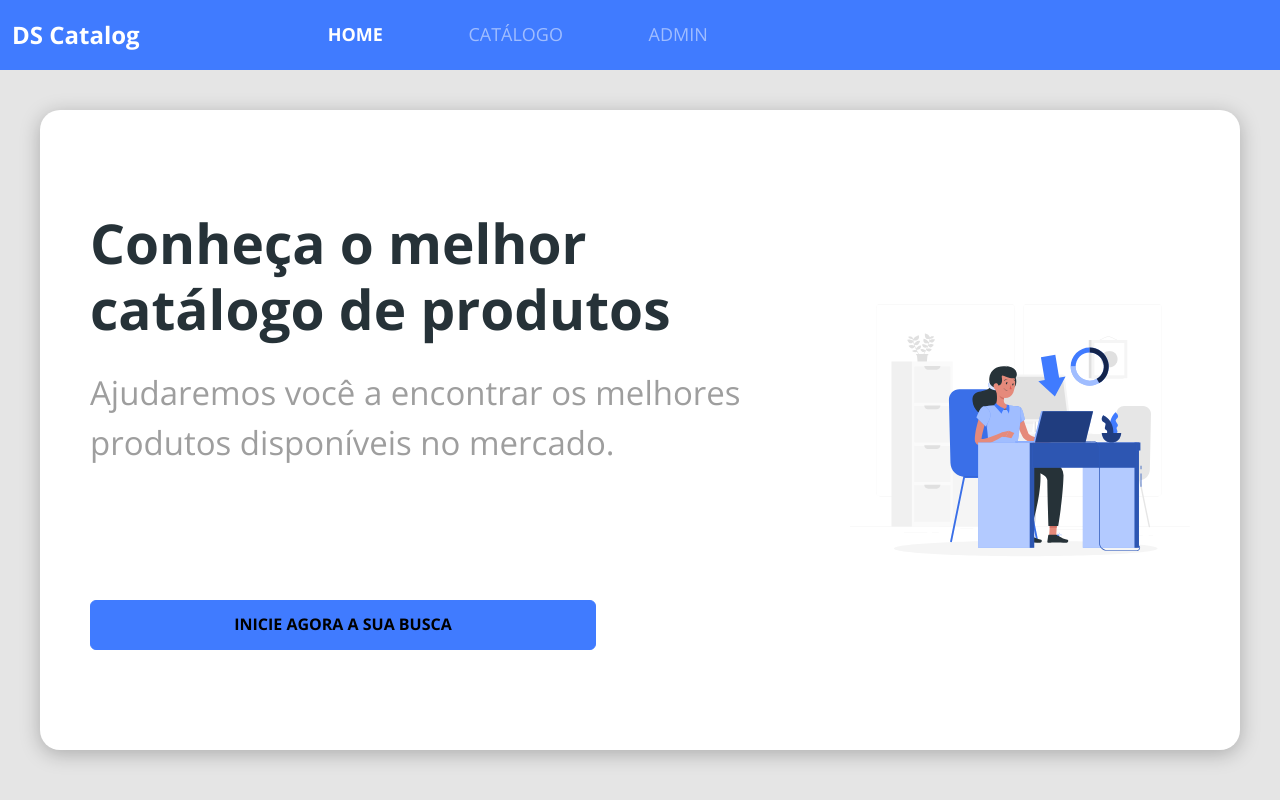
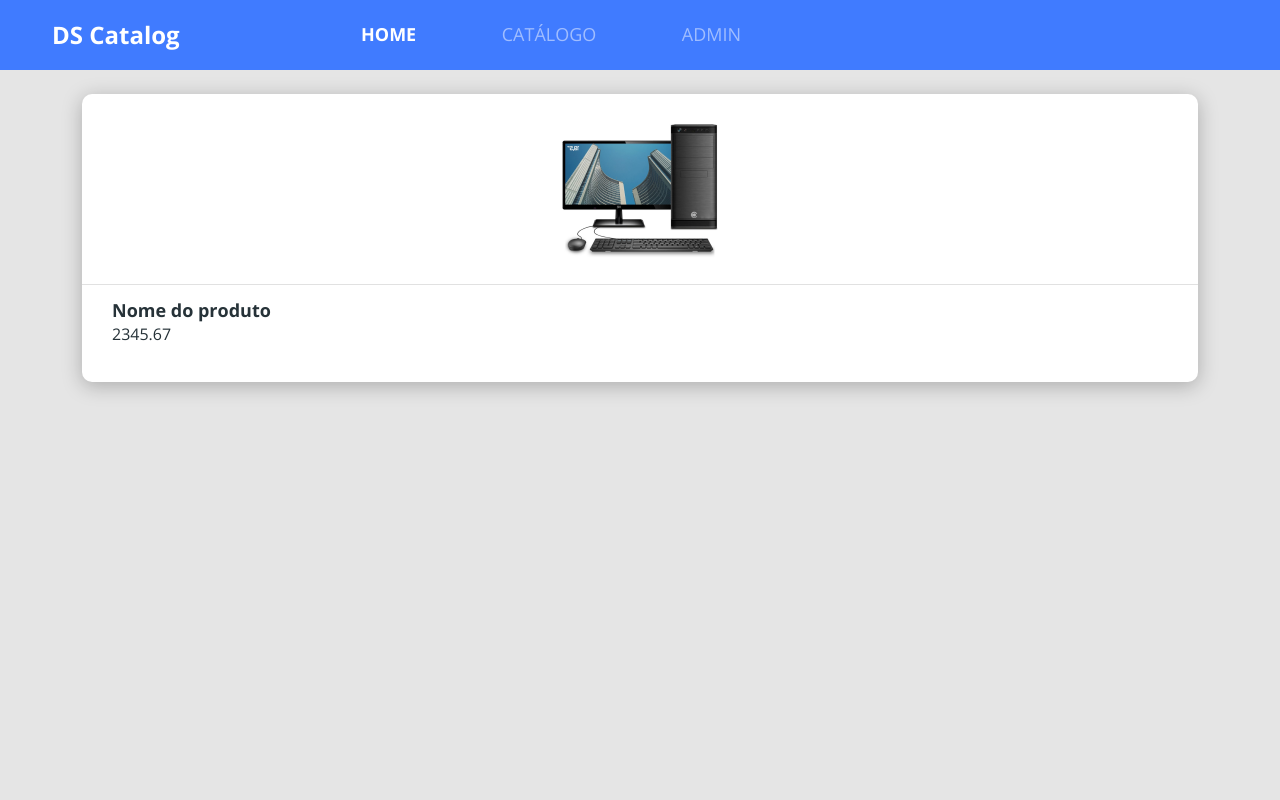
Before and after one commit to anadeso/bds-dscatalog, a React (Create React App) app in the folder frontweb/: page / in a window 1280 px wide. Built offline with nearby package versions, Linux system fonts and the light colour scheme; the HTML template or start-up script is replaced by a standard one.

Commit message:
Criando componente ProductCard

```diff
--- a/frontweb/src/App.css
+++ b/frontweb/src/App.css
@@ -1,15 +1,27 @@
 @import url('https://fonts.googleapis.com/css2?family=Open+Sans:wght@400;700&display=swap');
 
 * {
-    font-family: 'Open Sans', sans-serif;
+  font-family: 'Open Sans', sans-serif;
 }
 
-h1, h2, h3, h4, h5, h6 {
-    font-weight: 700;
-    margin-bottom: 0;
+h1,
+h2,
+h3,
+h4,
+h5,
+h6 {
+  font-weight: 700;
+  margin-bottom: 0;
 }
 
-a, a:hover {
-    text-decoration: none;
-    color: unset;
+a,
+a:hover {
+  text-decoration: none;
+  color: unset;
 }
+
+.base-card {
+  background-color: #fff;
+  box-shadow: 0px 4px 20px rgba(0, 0, 0, 0.25);
+  border-radius: 10px;
+}
--- a/frontweb/src/App.tsx
+++ b/frontweb/src/App.tsx
@@ -2,9 +2,12 @@
 import './assets/styles/custom.scss';
 import './App.css';
 
+
+import Catalog from 'pages/Catalog';
+
 const App = () => {
   return (
-    <Home />
+    <Catalog />
   )
 }
 
--- /dev/null
+++ b/frontweb/src/components/ProductCard/index.tsx
@@ -0,0 +1,21 @@
+import './styles.css';
+
+import ProductImg from 'assets/images/product.png';
+
+const ProductCard = () => {
+  return (
+    <>
+      <div className="base-card product-card">
+        <div className="card-top-container">
+          <img src={ProductImg} alt="Nome do produto" />
+        </div>
+        <div  className="card-bottom-container">
+          <h6>Nome do produto</h6>
+          <p> 2345.67</p>
+        </div>
+      </div>
+    </>
+  );
+};
+
+export default ProductCard;
--- /dev/null
+++ b/frontweb/src/components/ProductCard/styles.css
@@ -0,0 +1,23 @@
+.product-card {
+  margin-bottom: 30px;
+}
+
+.card-top-container {
+  text-align: center;
+  padding: 16px 0;
+  border-bottom: 1px solid #e1e1e1;
+}
+
+.card-top-container img {
+  width: 158px;
+  height: 158px;
+}
+
+.card-bottom-container {
+  padding: 15px 20px 20px 30px;
+}
+
+.card-bottom-container h6 {
+  font-size: 18px;
+  color: #263238;
+}
--- /dev/null
+++ b/frontweb/src/pages/Catalog/index.tsx
@@ -0,0 +1,15 @@
+import NavBar from 'components/NavBar';
+import ProductCard from 'components/ProductCard';
+
+const Catalog = () => {
+  return (
+    <>
+      <NavBar />
+      <div className="container my-4">
+        <ProductCard />
+      </div>
+    </>
+  );
+};
+
+export default Catalog;
--- a/frontweb/src/pages/Home/index.tsx
+++ b/frontweb/src/pages/Home/index.tsx
@@ -9,7 +9,7 @@
     <>
       <NavBar />
       <div className="home-container">
-        <div className="home-card">
+        <div className="base-card home-card">
           <div className="home-content-container">
             <div>
               <h1>Conheça o melhor catálogo de produtos</h1>
--- a/frontweb/src/pages/Home/styles.css
+++ b/frontweb/src/pages/Home/styles.css
@@ -7,8 +7,6 @@
 .home-card {
   display: flex;
   flex-direction: column-reverse;
-  background-color: #fff;
-  box-shadow: 0px 4px 20px rgba(0, 0, 0, 0.25);
   border-radius: 20px;
 }
 
```
Also changed, not shown: frontweb/src/assets/images/product.png (added).
